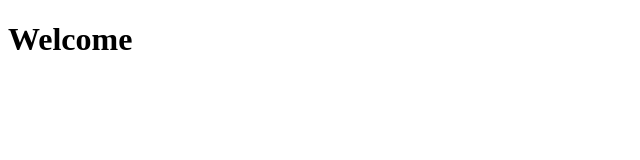
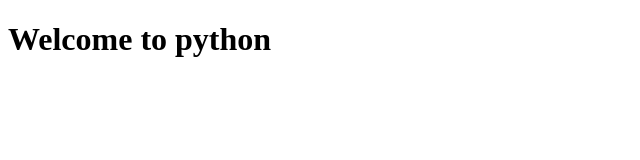
Before and after one commit to Rutujapatil1599/PracticeRepo, a plain HTML site: page index.html in a window 1280 px wide. Shown: the whole page, without its empty margins (0-640 px from the left). Drawn offline with Linux system fonts and the light colour scheme.

Commit message:
BasicHTML

```diff
--- a/index.html
+++ b/index.html
@@ -6,6 +6,6 @@
     <title>Document</title>
 </head>
 <body>
-    <h1>Welcome</h1>
+    <h1>Welcome to python </h1>
 </body>
 </html>
```
